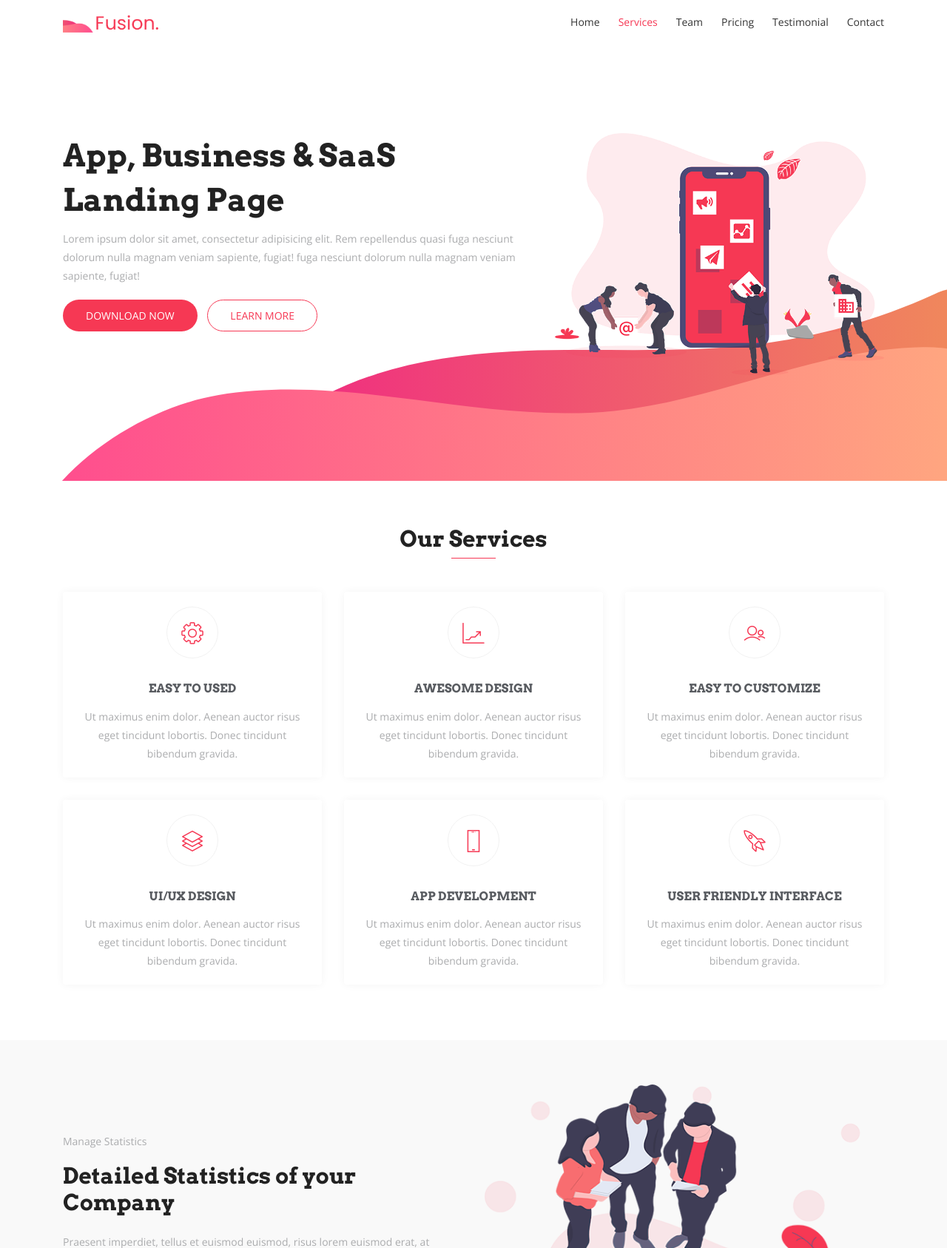
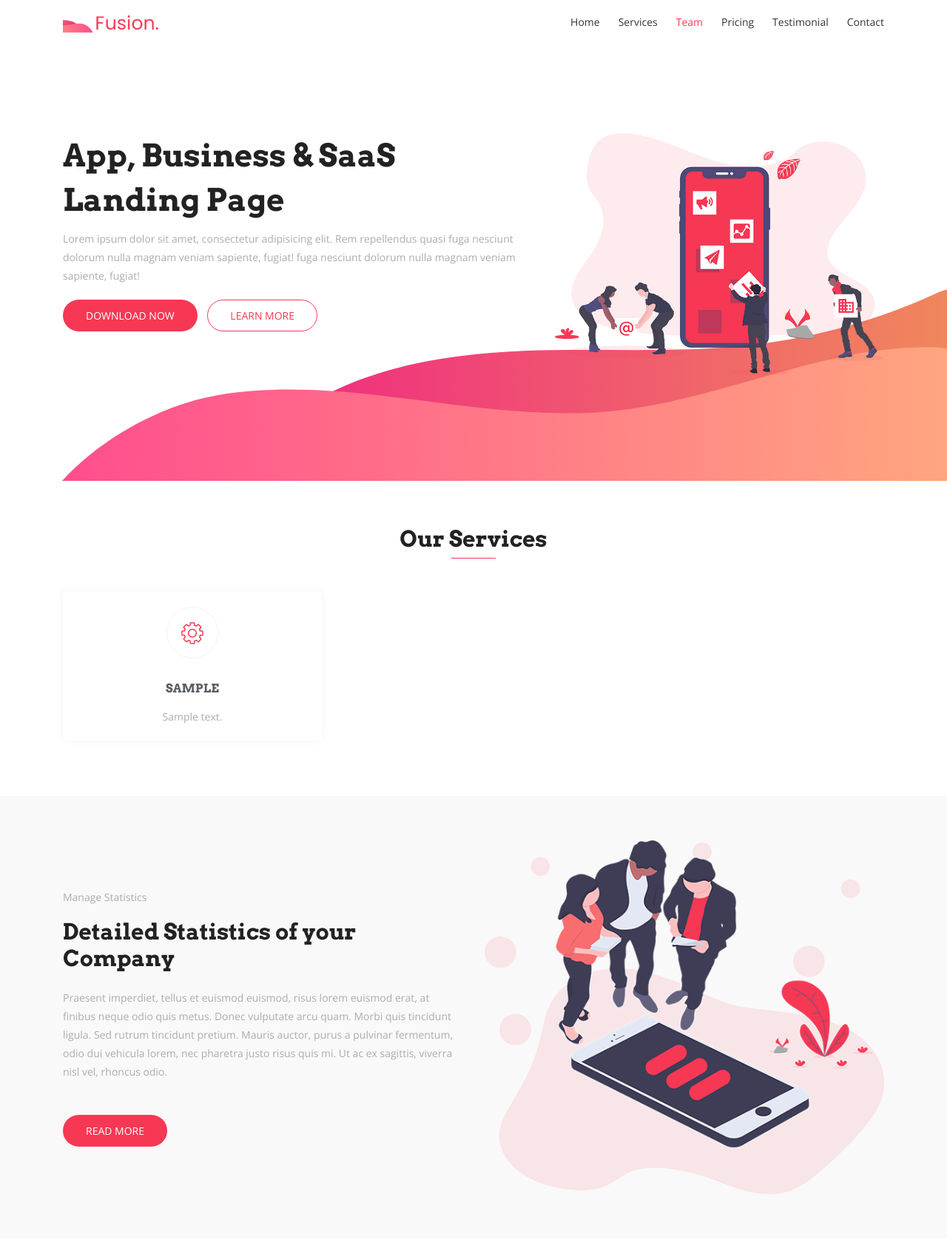
Before and after one commit to rodrigoddc/django-geek-university, a Django app: page / in a window 1280 px wide. Shown: the top 1687 px of the page at 74% size. Run offline with Django 3.2, Linux system fonts and the light colour scheme; tables that the repository leaves empty hold one stand-in row (values such as "Sample post"); some libraries are stand-ins or nearby versions; some web fonts are replaced.

Commit message:
FIXING some bugs engine db" ;

```diff
--- a/core/templates/core/services.html
+++ b/core/templates/core/services.html
@@ -6,78 +6,20 @@
           <div class="shape wow fadeInDown" data-wow-delay="0.3s"></div>
         </div>
         <div class="row">
+          {% for s in services %}
           <!-- Services item -->
           <div class="col-md-6 col-lg-4 col-xs-12">
             <div class="services-item wow fadeInRight" data-wow-delay="0.3s">
               <div class="icon">
-                <i class="lni-cog"></i>
+                <i class="{{ s.icon }}"></i>
               </div>
               <div class="services-content">
-                <h3><a href="#">Easy To Used</a></h3>
-                <p>Ut maximus enim dolor. Aenean auctor risus eget tincidunt lobortis. Donec tincidunt bibendum gravida. </p>
+                <h3><a href="#">{{ s.service }}</a></h3>
+                <p>{{ s.description }}</p>
               </div>
             </div>
           </div>
-          <!-- Services item -->
-          <div class="col-md-6 col-lg-4 col-xs-12">
-            <div class="services-item wow fadeInRight" data-wow-delay="0.6s">
-              <div class="icon">
-                <i class="lni-stats-up"></i>
-              </div>
-              <div class="services-content">
-                <h3><a href="#">Awesome Design</a></h3>
-                <p>Ut maximus enim dolor. Aenean auctor risus eget tincidunt lobortis. Donec tincidunt bibendum gravida. </p>
-              </div>
-            </div>
-          </div>
-          <!-- Services item -->
-          <div class="col-md-6 col-lg-4 col-xs-12">
-            <div class="services-item wow fadeInRight" data-wow-delay="0.9s">
-              <div class="icon">
-                <i class="lni-users"></i>
-              </div>
-              <div class="services-content">
-                <h3><a href="#">Easy To Customize</a></h3>
-                <p>Ut maximus enim dolor. Aenean auctor risus eget tincidunt lobortis. Donec tincidunt bibendum gravida. </p>
-              </div>
-            </div>
-          </div>
-          <!-- Services item -->
-          <div class="col-md-6 col-lg-4 col-xs-12">
-            <div class="services-item wow fadeInRight" data-wow-delay="1.2s">
-              <div class="icon">
-                <i class="lni-layers"></i>
-              </div>
-              <div class="services-content">
-                <h3><a href="#">UI/UX Design</a></h3>
-                <p>Ut maximus enim dolor. Aenean auctor risus eget tincidunt lobortis. Donec tincidunt bibendum gravida. </p>
-              </div>
-            </div>
-          </div>
-          <!-- Services item -->
-          <div class="col-md-6 col-lg-4 col-xs-12">
-            <div class="services-item wow fadeInRight" data-wow-delay="1.5s">
-              <div class="icon">
-                <i class="lni-mobile"></i>
-              </div>
-              <div class="services-content">
-                <h3><a href="#">App Development</a></h3>
-                <p>Ut maximus enim dolor. Aenean auctor risus eget tincidunt lobortis. Donec tincidunt bibendum gravida. </p>
-              </div>
-            </div>
-          </div>
-          <!-- Services item -->
-          <div class="col-md-6 col-lg-4 col-xs-12">
-            <div class="services-item wow fadeInRight" data-wow-delay="1.8s">
-              <div class="icon">
-                <i class="lni-rocket"></i>
-              </div>
-              <div class="services-content">
-                <h3><a href="#">User Friendly interface</a></h3>
-                <p>Ut maximus enim dolor. Aenean auctor risus eget tincidunt lobortis. Donec tincidunt bibendum gravida. </p>
-              </div>
-            </div>
-          </div>
+          {% endfor %}
         </div>
       </div>
     </section>
--- a/core/views.py
+++ b/core/views.py
@@ -1,5 +1,18 @@
 from django.views.generic import TemplateView, CreateView, ListView, DetailView
+from .models import Service, Employee
+
+
+class EmployeeList(ListView):
+    template_name = 'core/team'
+    model = Employee
 
 
 class IndexView(TemplateView):
     template_name = 'core/index.html'
+
+    def get_context_data(self, **kwargs):
+        context = super(IndexView, self).get_context_data(**kwargs)
+        context['services'] = Service.objects.all()
+        context['employees'] = Employee.objects.all()
+
+        return context
```
Also changed, not shown: 1 other file.
